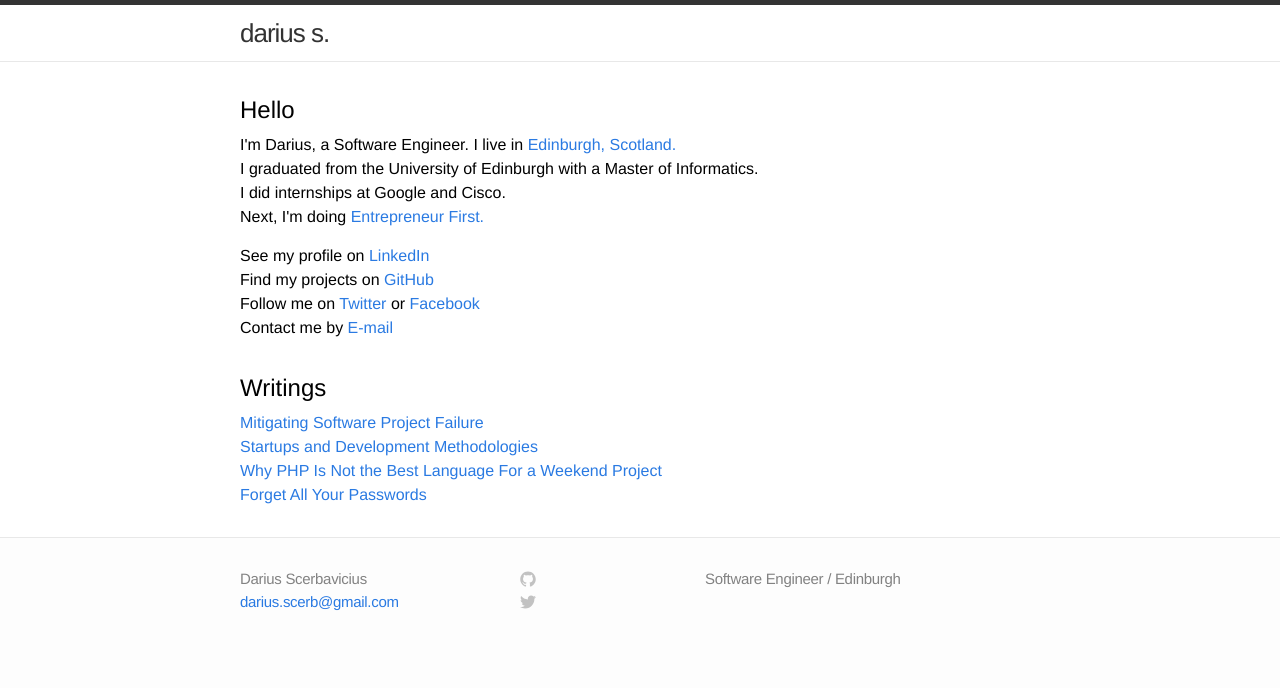
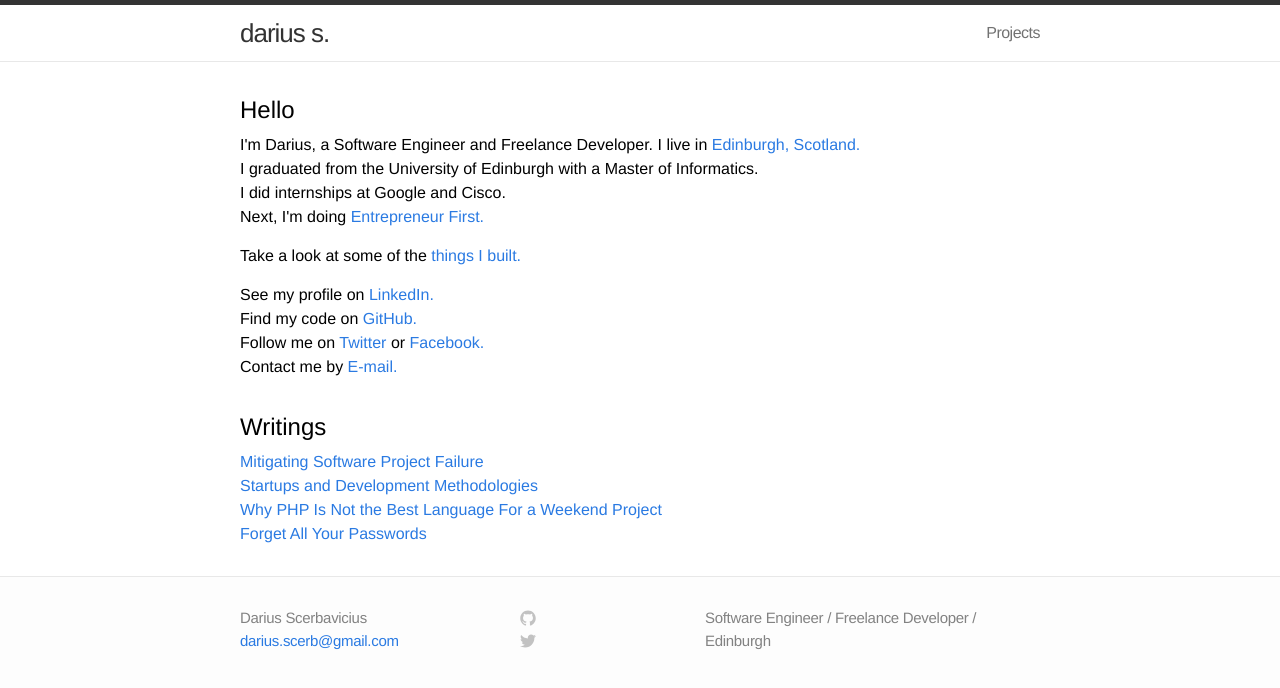
Before and after one commit to darka/dariuss.net, a Jekyll site: the page built from index.html, in a window 1280 px wide. Shown: the top 688 px of the page. Built offline with Jekyll 4.4.1, drawn with Linux system fonts in a browser that asks for light colours.

Commit message:
Added projects.

```diff
--- a/_config.yml
+++ b/_config.yml
@@ -2,7 +2,7 @@
 title: darius s.
 full_name: Darius Scerbavicius
 email: darius.scerb@gmail.com
-description: "Software Engineer / Edinburgh"
+description: "Software Engineer / Freelance Developer / Edinburgh"
 baseurl: ""
 url: "http://dariuss.net"
 github_username: darka
--- a/_includes/header.html
+++ b/_includes/header.html
@@ -16,11 +16,11 @@
             c0-0.82,0.665-1.484,1.484-1.484h15.031C17.335,12.031,18,12.696,18,13.516L18,13.516z"/>
         </svg>
       </a>
-      <!--<div class="trigger">
+      <div class="trigger">
         {% for page in site.pages %}
           <a class="page-link" href="{{ page.url | prepend: site.baseurl }}">{{ page.title }}</a>
         {% endfor %}
-      </div>-->
+      </div>
     </nav>
 
   </div>
--- a/css/main.css
+++ b/css/main.css
@@ -18,6 +18,10 @@
 
 strong {
   font-weight: bold;
+}
+
+p {
+  margin-bottom: 15px;
 }
 
 h1, h2, h3, h4, h5, h6 { font-size: 100%; font-weight: 400; }
--- a/index.html
+++ b/index.html
@@ -7,16 +7,19 @@
   <h1>Hello</h1>
 
   <p>
-  I'm Darius, a Software Engineer. I live in <a href="https://www.google.com/maps/place/Edinburgh/">Edinburgh, Scotland.</a><br/>
+  I'm Darius, a Software Engineer and Freelance Developer. I live in <a href="https://www.google.com/maps/place/Edinburgh/">Edinburgh, Scotland.</a><br/>
   I graduated from the University of Edinburgh with a Master of Informatics.<br/>
   I did internships at Google and Cisco.<br/>
   Next, I'm doing <a href="http://www.entrepreneurfirst.org.uk/">Entrepreneur First.</a><br/>
   </p>
+
+  <p>Take a look at some of the <a href="projects/">things I built.</a></p>
+
   <ul class="me">
-    <li>See my profile on <a href="http://www.linkedin.com/in/scdarius">LinkedIn</a></li>
-    <li>Find my projects on <a href="https://github.com/darka">GitHub</a></li>
-    <li>Follow me on <a href="https://twitter.com/#!/scdarius">Twitter</a> or <a href="https://www.facebook.com/darka">Facebook</a></li>
-    <li>Contact me by <a href="mailto:darius.scerb@gmail.com?Subject=Hey">E-mail</a></li>
+    <li>See my profile on <a href="http://www.linkedin.com/in/scdarius">LinkedIn.</a></li>
+    <li>Find my code on <a href="https://github.com/darka">GitHub.</a></li>
+    <li>Follow me on <a href="https://twitter.com/#!/scdarius">Twitter</a> or <a href="https://www.facebook.com/darka">Facebook.</a></li>
+    <li>Contact me by <a href="mailto:darius.scerb@gmail.com?Subject=Hey">E-mail.</a></li>
   </ul>
 
   <h1>Writings</h1>
```
Also changed, not shown: projects.md (added, +20 -0 lines), images/ct.png (added), images/plonk.png (added).
